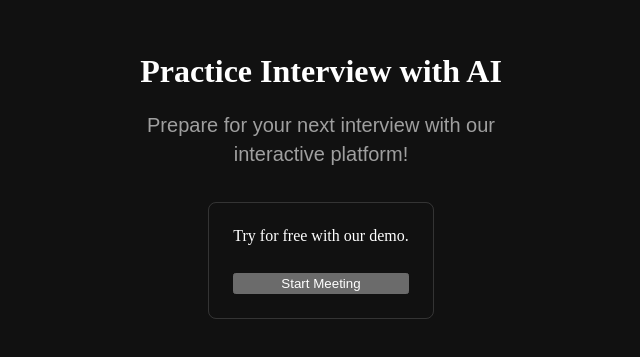
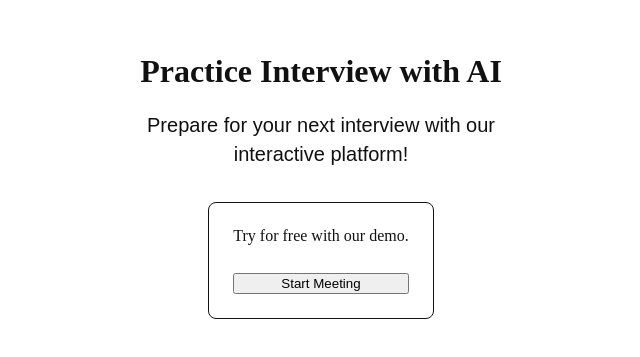
Before and after one commit to clarissdev/gpt-speech-to-text, a Next.js app in the folder web/: page / in a window 1280 px wide. Shown: the part 225-582 px from the top of the page, without its empty margins (319-959 px from the left). Built offline with nearby package versions, Linux system fonts and the light colour scheme.

Commit message:
Change background

```diff
--- a/web/app/page.tsx
+++ b/web/app/page.tsx
@@ -18,7 +18,7 @@ function DemoMeetingTab() {
   };
   return (
     <div className={styles.tabContent}>
-      <p style={{ margin: 0 }}>Try for free with our demo.</p>
+      <p>Try for free with our demo.</p>
       <button style={{ marginTop: '1rem' }} className="lk-button" onClick={startMeeting}>
         Start Meeting
       </button>
@@ -53,7 +53,7 @@ export default function Page() {
     <>
       <main className={styles.main} data-lk-theme="default">
         <div className="header">
-          <h1 style={{ textAlign: 'center' }}>Practice Interview with AI</h1>
+          <h1>Practice Interview with AI</h1>
           <h2>Prepare for your next interview with our interactive platform!</h2>
         </div>
         <Suspense fallback="Loading">
--- a/web/styles/Home.module.css
+++ b/web/styles/Home.module.css
@@ -22,6 +22,7 @@
   padding: 0.125rem;
   margin: 0 auto 1.5rem;
   border: 1px solid rgba(255, 255, 255, 0.15);
+  /* border: 1px solid #111; */
   border-radius: 0.5rem;
 }
 
@@ -35,6 +36,12 @@
   flex-direction: column;
   gap: 0.75rem;
   padding: 1.5rem;
-  border: 1px solid rgba(255, 255, 255, 0.15);
+  /* border: 1px solid rgba(255, 255, 255, 0.15); */
+  border: 1px solid #111;
   border-radius: 0.5rem;
 }
+
+.tabContent > p {
+  margin: 0;
+  color: #111;
+}
--- a/web/styles/globals.css
+++ b/web/styles/globals.css
@@ -3,8 +3,9 @@
 }
 
 html {
-  color-scheme: dark;
-  background-color: #111;
+  /* color-scheme: dark; */
+  color-scheme: light;
+  /* background-color: #FFFFFF; */
 }
 
 html,
@@ -31,6 +32,11 @@ body {
   max-width: 100%;
 }
 
+.header > h1 {
+  text-align: center;
+  color: #111;
+}
+
 .header > h2 {
   font-family: 'TWK Everett', sans-serif;
   font-style: normal;
@@ -38,7 +44,8 @@ body {
   font-size: 1.25rem;
   line-height: 144%;
   text-align: center;
-  color: rgba(255, 255, 255, 0.6);
+  /* color: rgba(255, 255, 255, 0.6); */
+  color: #111;
 }
 
 footer {
@@ -46,8 +53,10 @@ footer {
   padding: 1.5rem 2rem;
   text-align: center;
   color: rgba(255, 255, 255, 0.6);
+  /* color: #111; */
   background-color: var(--lk-bg);
   border-top: 1px solid rgba(255, 255, 255, 0.15);
+  /* border-top: 1px solid #111; */
 }
 
 footer a,
```
Also changed, not shown: 1 other file (tests, documents, lock files or other folders).
